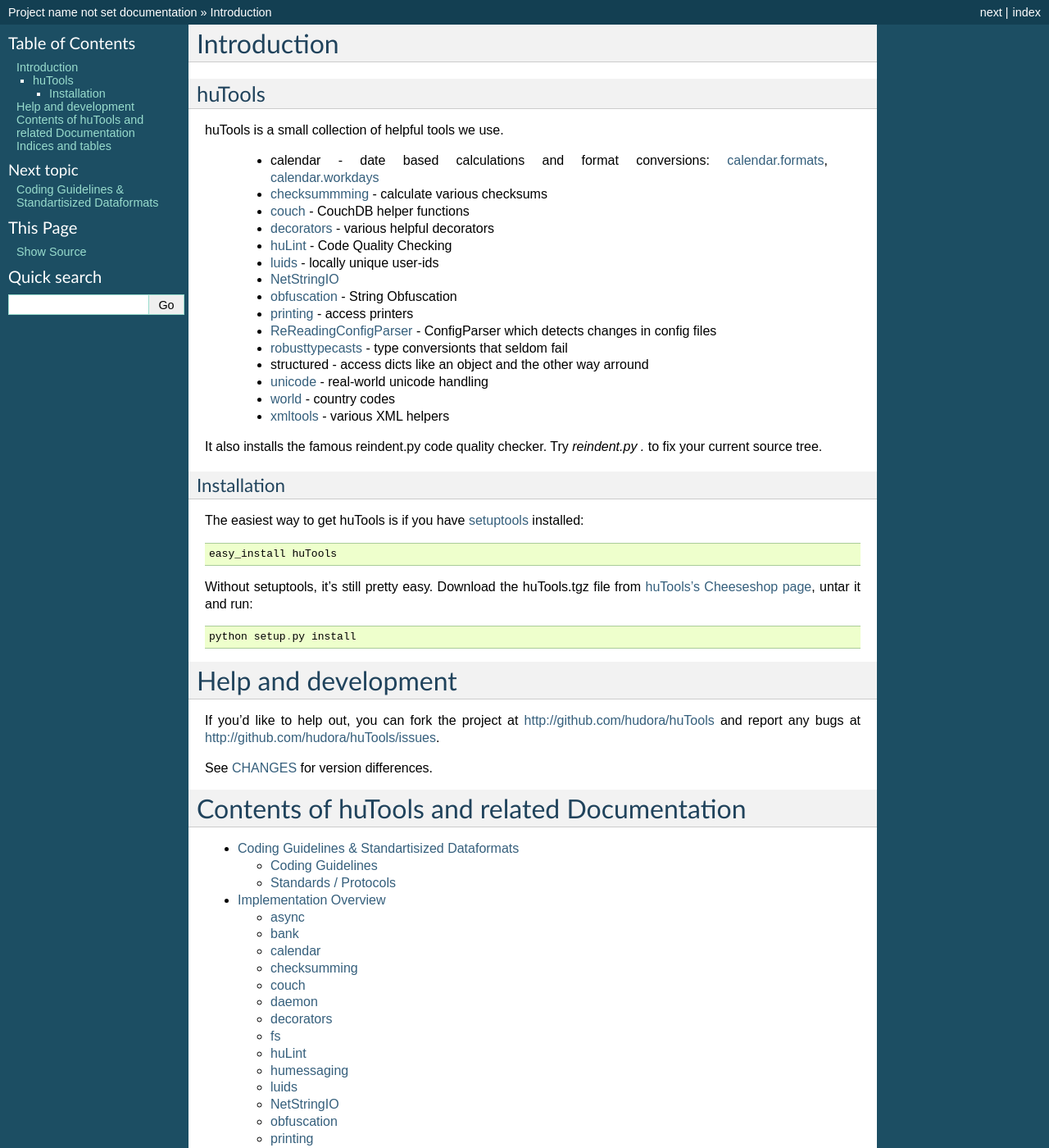
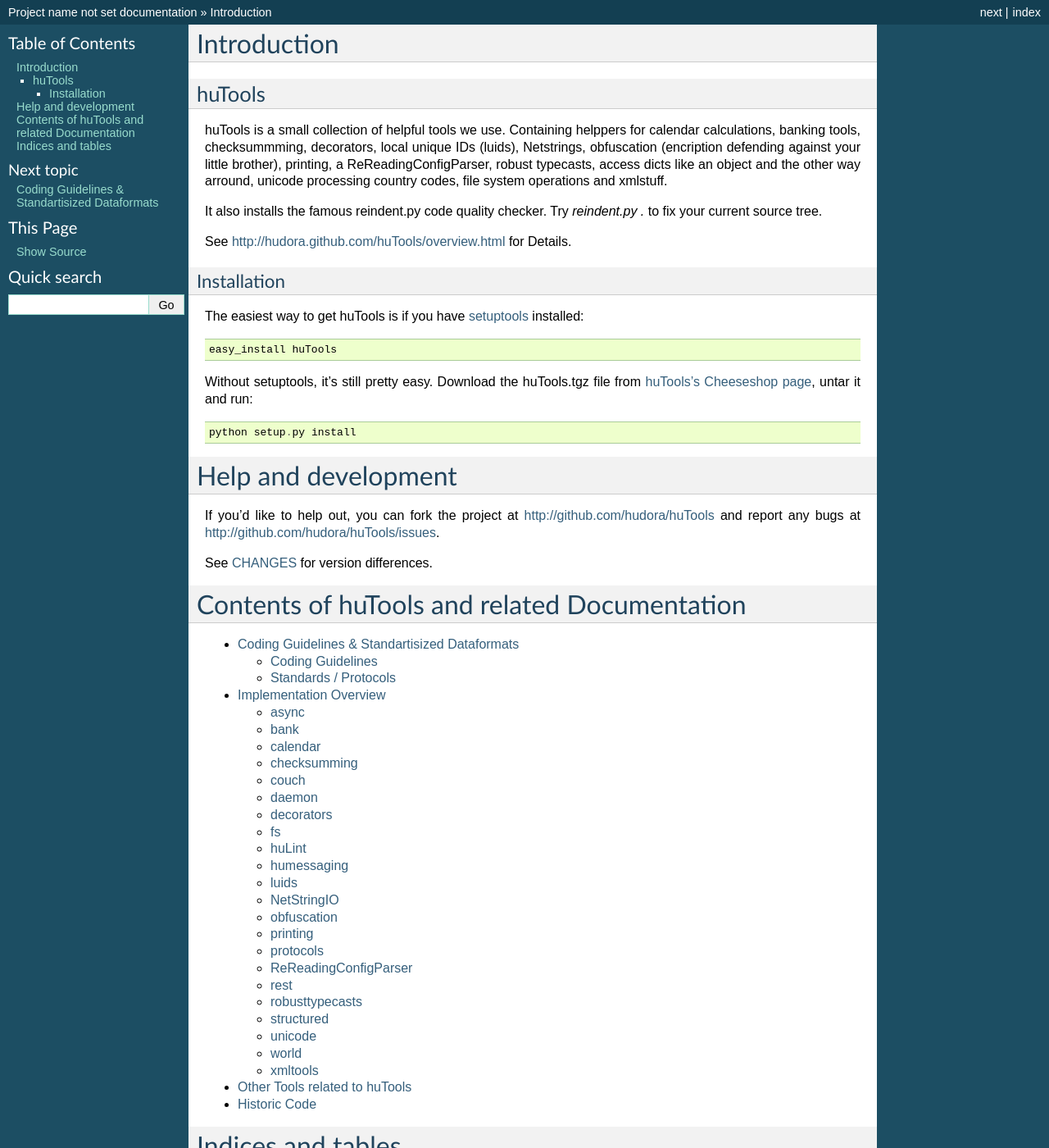
Before and after one commit to hudora/huTools, a Sphinx documentation site: the page built from docs/index.rst, in a window 1280 px wide and 1400 px high. Shown: the whole window at 82% size. Built offline with Sphinx 7.4.7, drawn with Linux system fonts in a browser that asks for light colours; the version number could not be read and is left out.

Commit message:
doccleanup

```diff
--- a/README.rst
+++ b/README.rst
@@ -2,27 +2,15 @@
 huTools
 =======
 
-huTools is a small collection of helpful tools we use.
-
- * calendar - date based calculations and format conversions: `calendar.formats <http://github.com/hudora/huTools/blob/master/huTools/calendar/formats.py>`_, `calendar.workdays <http://github.com/hudora/huTools/blob/master/huTools/calendar/workdays.py>`_
- * `checksummming <http://github.com/hudora/huTools/blob/master/huTools/checksumming.py>`_ - calculate various checksums
- * `couch <http://github.com/hudora/huTools/blob/master/huTools/couch.py>`_ - CouchDB helper functions
- * `decorators <http://github.com/hudora/huTools/blob/master/huTools/decorators.py>`_ - various helpful decorators
- * `huLint <http://github.com/hudora/huTools/blob/master/huTools/huLint.py>`_ - Code Quality Checking
- * `luids <http://github.com/hudora/huTools/blob/master/huTools/luids.py>`_ - locally unique user-ids
- * `NetStringIO <http://github.com/hudora/huTools/blob/master/huTools/NetStringIO.py>`_
- * `obfuscation <http://github.com/hudora/huTools/blob/master/huTools/obfuscation.py>`_ - String Obfuscation
- * `printing <http://github.com/hudora/huTools/blob/master/huTools/printing.py>`_ - access printers
- * `ReReadingConfigParser <http://github.com/hudora/huTools/blob/master/huTools/ReReadingConfigParser.py>`_ - ConfigParser which detects changes in config files
- * `robusttypecasts <http://github.com/hudora/huTools/blob/master/huTools/robusttypecasts.py>`_ - type conversionts that seldom fail
- * structured - access dicts like an object and the other way arround
- * `unicode <http://github.com/hudora/huTools/blob/master/huTools/unicode.py>`_ - real-world unicode handling
- * `world <http://github.com/hudora/huTools/blob/master/huTools/world.py>`_ - country codes
- * `xmltools <http://github.com/hudora/huTools/blob/master/huTools/xmltools.py>`_ - various XML helpers
-
+huTools is a small collection of helpful tools we use. Containing helppers for calendar calculations, banking
+tools, checksummming, decorators, local unique IDs (luids), Netstrings, obfuscation (encription defending
+against your little brother), printing, a ReReadingConfigParser, robust typecasts, access dicts like an
+object and the other way arround, unicode processing country codes, file system operations and xmlstuff.
 
 It also installs the famous reindent.py code quality checker. Try
 `reindent.py .` to fix your current source tree.
+
+See http://hudora.github.com/huTools/overview.html for Details.
 
 
 Installation
```
Also changed, not shown: docs/changes.rst (+7 -0 lines).
